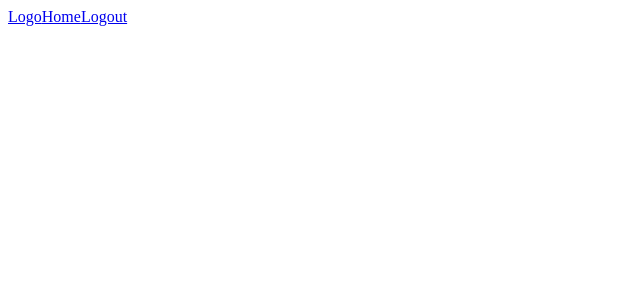
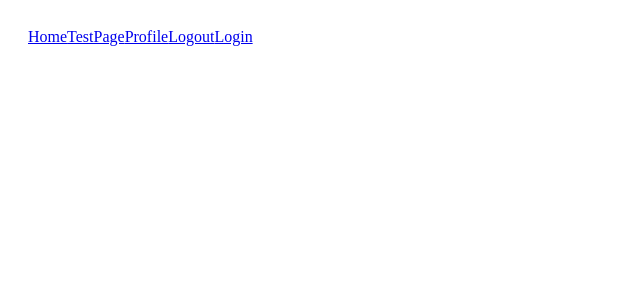
Before and after one commit to lukaszjagodka/crud-client-eo, a React (Create React App) app: page /login in a window 1280 px wide. Shown: the top 300 px of the page, without its empty margins (0-640 px from the left). Built offline with nearby package versions, Linux system fonts and the light colour scheme.

Commit message:
Added views

```diff
--- a/src/components/views/Navbar.js
+++ b/src/components/views/Navbar.js
@@ -4,10 +4,12 @@ import { Link } from 'react-router-dom';
 const Navbar = () => {
     return(
         <nav>
-            <div class="nav-wrapper">
-                <a href="#" class="brand-logo">Logo</a>
-                <Link to="/" >Home</Link>
-                <Link to="/logout" >Logout</Link>
+            <div className="nav-wrapper" style={{padding: '20px'}}>
+                <Link to="/">Home</Link>
+                <Link to="/testpage">TestPage</Link>
+                <Link to="/account">Profile</Link>
+                <Link to="/logout">Logout</Link>
+                <Link to="/login">Login</Link>
             </div>
         </nav>
     )
```
Also changed, not shown: src/components/views/Courses.js (added, +7 -0 lines), src/components/views/TestPage.js (added, +7 -0 lines).
